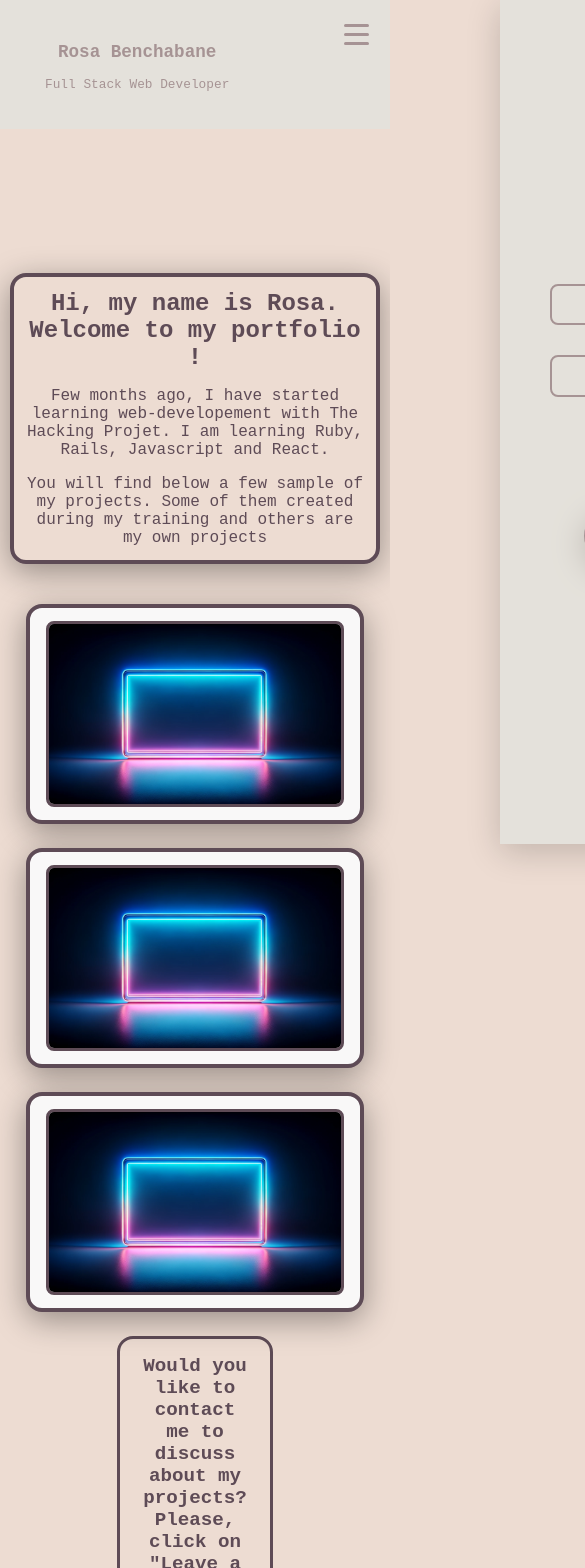
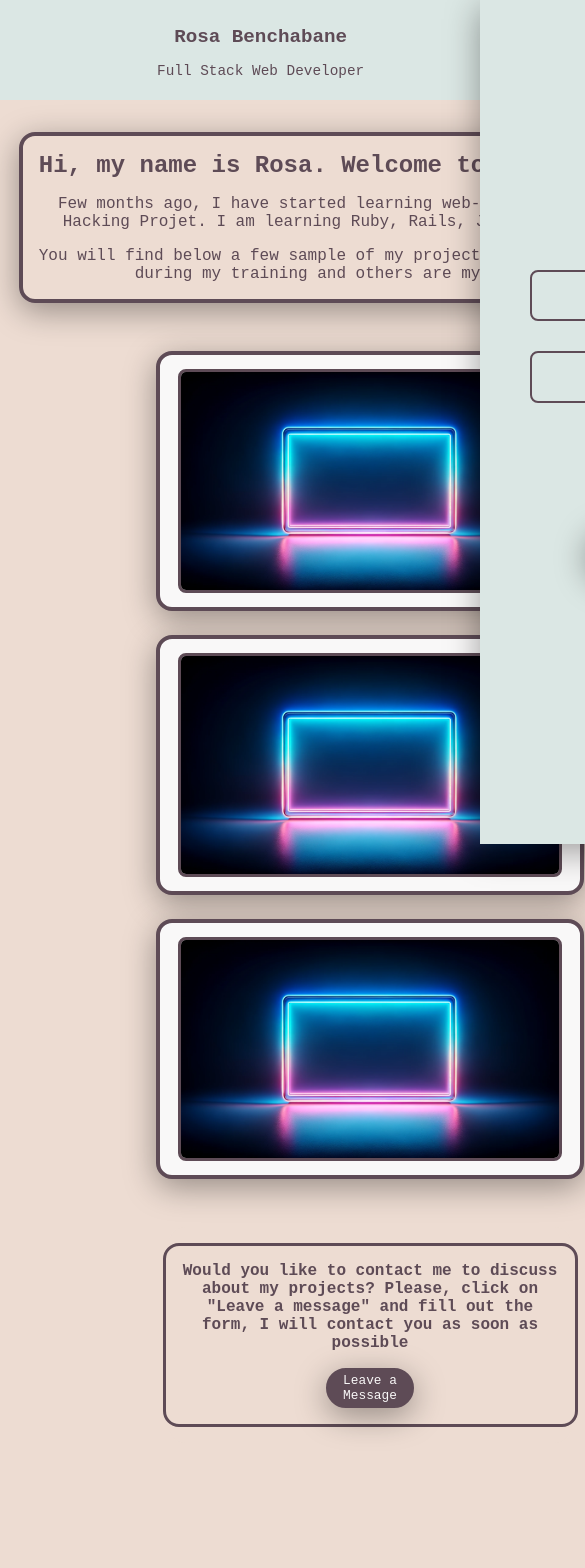
Before and after one commit to RosaBen/RBportfolio, a React (Vite) app: page / in a window 390 px wide. Shown: the top 1568 px of the page, 585 px wide, since content can reach past the window. After the commit the page ends 1459 px from the top, so only its background shows below. Built offline with nearby package versions, Linux system fonts and the light colour scheme.

Commit message:
fixed css

```diff
--- a/src/App.jsx
+++ b/src/App.jsx
@@ -3,6 +3,8 @@ import AppRouter from "./routes/Router";
 import "./styles/navbar.css";
 import './styles/sampleProjects.css';
 import './styles/contact.css';
+import './styles/mobile.css';
+import './styles/tablet.css';
 import { useState } from "react";
 import Navbar from "./components/Navbar";
 
--- /dev/null
+++ b/src/components/Cards.jsx
@@ -0,0 +1,27 @@
+export default function Cards ({ flippedCards, toggleCard, cards }) {
+
+  return (
+    <div className="cards-container">
+      { cards.map(card => (
+        <div
+          key={ card.id }
+          className={ flippedCards[card.id] ? "card is-flipped" : "card" }
+          onClick={ () => toggleCard(card.id) }
+        >
+          <div className="card__inner">
+            <div className="card__face card__front">
+              <img src={ card.image } alt={ card.title } className="img-project" />
+              <h3 className="card__title">{ card.title }</h3>
+            </div>
+            <div className="card__face card__back">
+              <div className="card__content">
+                <h3>{ card.title }</h3>
+                <p>{ card.description }</p>
+              </div>
+            </div>
+          </div>
+        </div>
+      )) }
+    </div>
+  );
+}
--- a/src/components/Form.jsx
+++ b/src/components/Form.jsx
@@ -1,11 +1,20 @@
+import email from '../assets/images/email.svg';
 export default function Form ({ ref }) {
   return (
     <fieldset className="form-container" ref={ ref }>
       <legend className="legend-container">Please Fill out form</legend>
       <form action="" >
-        <div className="form-infos">
-          <img src="" alt="" className="column-one" />
-          <div className="column-two">
+        <div className="form-infos ">
+          <img src={ email } alt="Email anime" className="column-one desktop" />
+          <div className="mobile">
+            <label htmlFor="fullname">Your name</label>
+            <input type="text" name="fullname" />
+            <label htmlFor="title">Object</label>
+            <input type="text" name="title" />
+            <label htmlFor="email">Email</label>
+            <input type="email" name="email" id="email" />
+          </div>
+          <div className="column-two desktop">
 
             <div className="labels">
               <label htmlFor="fullname">Your name</label>
--- a/src/components/SampleProjects.jsx
+++ b/src/components/SampleProjects.jsx
@@ -1,5 +1,7 @@
+
+import { useState } from "react";
 import img1 from "../assets/images/background.webp";
-import { useState } from "react";
+import Cards from './Cards';
 
 export default function SampleProjects () {
   const [flippedCards, setFlippedCards] = useState({});
@@ -39,28 +41,7 @@ export default function SampleProjects () {
         <p>Few months ago, I have started learning web-developement with The Hacking Projet. I am learning Ruby, Rails, Javascript and React.</p>
         <p>You will find below a few sample of my projects. Some of them created during my training and others are my own projects</p>
       </div>
-      <div className="cards-container">
-        { cards.map(card => (
-          <div
-            key={ card.id }
-            className={ flippedCards[card.id] ? "card is-flipped" : "card" }
-            onClick={ () => toggleCard(card.id) }
-          >
-            <div className="card__inner">
-              <div className="card__face card__front">
-                <img src={ card.image } alt={ card.title } className="img-project" />
-                <h3 className="card__title">{ card.title }</h3>
-              </div>
-              <div className="card__face card__back">
-                <div className="card__content">
-                  <h3>{ card.title }</h3>
-                  <p>{ card.description }</p>
-                </div>
-              </div>
-            </div>
-          </div>
-        )) }
-      </div>
+      <Cards flippedCards={ flippedCards } toggleCard={ toggleCard } cards={ cards } />
     </section>
   );
 }
--- a/src/styles/contact.css
+++ b/src/styles/contact.css
@@ -69,3 +69,7 @@
   width: 90%;
 
 }
+
+.mobile {
+  display: none;
+}
--- a/src/styles/index.css
+++ b/src/styles/index.css
@@ -104,6 +104,7 @@ textarea {
   height: 10rem;
   border-radius: 1rem;
   box-shadow: var(--shadow);
+  border: none;
 }
 
 legend {
--- /dev/null
+++ b/src/styles/mobile.css
@@ -0,0 +1,170 @@
+@media (max-width: 480px) {
+
+  /* Nav-Header */
+
+  header {
+    width: 480px;
+    margin-bottom: -7rem;
+  }
+
+  nav {
+    opacity: 1;
+  }
+
+  .burger-menu {
+    top: 0.8rem;
+    right: 1rem;
+  }
+
+  .nav-container {
+    width: 280px;
+  }
+
+  .nav-button {
+    font-size: 1rem;
+    padding: 0.6rem 1.2rem;
+    width: 180px;
+  }
+
+  .nav-github {
+    width: 2.5rem;
+    height: 2.5rem;
+  }
+
+  .icon-nav {
+    width: 2.5rem;
+    height: 2.5rem;
+  }
+
+  .landing_name {
+    font-size: 1.1rem;
+  }
+
+  .landing_title {
+    font-size: 0.8rem;
+  }
+
+  /* SampleProjects Cards*/
+  main {
+    display: flex;
+    flex-direction: column;
+    align-items: center;
+    width: 460px;
+    margin: 0 auto;
+  }
+
+  .cards-container {
+    display: flex;
+    flex-direction: column;
+    width: 460px;
+    max-width: 480px;
+  }
+
+  /* Form-Contact */
+
+  button {
+    width: 5.5rem;
+    font-size: 0.8rem;
+  }
+
+  input {
+    width: 400px !important;
+    height: 2rem;
+  }
+
+  /* label {
+    font-size: 1rem;
+    width: 6rem;
+  } */
+
+  textarea {
+    margin: 0.1rem;
+    width: 400px !important;
+    height: 10rem;
+
+  }
+
+  .contact-container {
+    max-width: 415px;
+    border: none;
+  }
+
+  .message-to-contact {
+    display: flex;
+    flex-direction: column;
+    background-color: var(--light-background);
+    width: 415px;
+    border: 3px solid var(--light-border);
+    border-radius: 1rem;
+    padding: 1rem;
+    align-items: center;
+  }
+
+  .message-to-contact p {
+    font-size: 1rem !important;
+
+  }
+
+  .form-container {
+    padding-bottom: 1rem;
+    display: flex;
+    justify-content: center;
+  }
+
+  .form-container,
+  .textarea {
+    border: none;
+  }
+
+  .legend-container {
+    font-size: 1rem;
+  }
+
+  form {
+    display: flex;
+    flex-direction: column;
+
+    align-items: center
+  }
+
+  .desktop {
+    display: none;
+  }
+
+  .mobile {
+    display: block;
+  }
+
+  .mobile {
+    display: flex;
+    flex-direction: column;
+    width: 300px;
+  }
+
+  .textarea legend {
+    font-size: 1rem;
+  }
+
+  .textarea {
+    display: flex;
+    border: none;
+  }
+
+  /* Home-Cards */
+  .home-description {
+    border-width: 0.3rem;
+    padding: 0.8rem;
+  }
+
+  .card {
+    height: 220px;
+  }
+
+  .card__content h3 {
+    font-size: 1.1rem;
+  }
+
+  .card__content p {
+    font-size: 0.8rem;
+  }
+}
--- a/src/styles/navbar.css
+++ b/src/styles/navbar.css
@@ -129,113 +129,3 @@
     font-size: 1rem;
   }
 }
-
-/* Menu burger activé à partir de 768px */
-@media (max-width: 768px) {
-  nav {
-    position: relative;
-  }
-
-  /* Afficher le burger menu */
-  .burger-menu {
-    display: flex;
-    position: absolute;
-    top: 1rem;
-    right: 1rem;
-  }
-
-  /* Cacher le menu par défaut sur mobile */
-  .nav-container {
-    position: fixed;
-    top: 0;
-    right: -100%;
-    width: 300px;
-    height: 100vh;
-    background-color: var(--dark-background);
-    flex-direction: column;
-    justify-content: center;
-    align-items: center;
-    gap: 2rem;
-    transition: right 0.3s ease;
-    z-index: 1000;
-    box-shadow: var(--shadow);
-  }
-
-  /* Afficher le menu quand ouvert */
-  .nav-container.menu-open {
-    right: 0;
-  }
-
-  .navbar-links {
-    flex-direction: column;
-    gap: 1.5rem;
-    align-items: center;
-  }
-
-  .nav-button {
-    font-size: 1.2rem;
-    padding: 0.8rem 1.5rem;
-    width: 200px;
-    text-align: center;
-    border: 2px solid var(--light-border);
-  }
-
-  .nav-github {
-    width: 3rem;
-    height: 3rem;
-  }
-
-  .navbar-theme {
-    justify-content: center;
-  }
-
-  .landing_text {
-    text-align: center;
-    padding: 1rem;
-  }
-
-  .landing_name {
-    font-size: 1.2rem;
-    padding: 10px;
-  }
-
-  .landing_title {
-    font-size: 0.9rem;
-    padding: 5px;
-  }
-}
-
-@media (max-width: 480px) {
-  .burger-menu {
-    top: 0.8rem;
-    right: 0.8rem;
-  }
-
-  .nav-container {
-    width: 280px;
-  }
-
-  .nav-button {
-    font-size: 1rem;
-    padding: 0.6rem 1.2rem;
-    width: 180px;
-  }
-
-  .nav-github {
-    width: 2.5rem;
-    height: 2.5rem;
-  }
-
-  .icon-nav {
-    width: 2.5rem;
-    height: 2.5rem;
-  }
-
-  .landing_name {
-    font-size: 1.1rem;
-  }
-
-  .landing_title {
-    font-size: 0.8rem;
-  }
-}
--- a/src/styles/sampleProjects.css
+++ b/src/styles/sampleProjects.css
@@ -78,7 +78,7 @@
   border: 0.2rem solid var(--light-border);
 }
 
-/* Masquer le titre sur la face avant */
+
 .card__title {
   display: none;
 }
@@ -89,14 +89,14 @@
 }
 
 .card__content h3 {
-  font-size: 1.4rem;
-  margin-bottom: 1.5rem;
+  font-size: 1.2rem;
+  margin-bottom: 0.5rem;
   color: var(--card-text);
 }
 
 .card__content p {
   font-size: 1rem;
-  line-height: 1.6;
+  line-height: 1;
   color: var(--card-text);
 }
 
@@ -116,48 +116,3 @@
     height: 280px;
   }
 }
-
-@media (max-width: 768px) {
-  .home-description {
-    width: 95%;
-    padding: 1rem;
-    margin: 1rem auto;
-  }
-
-  .cards-container {
-    grid-template-columns: 1fr;
-    gap: 1.5rem;
-    margin: 1.5rem auto;
-  }
-
-  .card {
-    height: 260px;
-  }
-
-  .card__content p {
-    font-size: 0.9rem;
-  }
-
-  .card__content h3 {
-    font-size: 1.2rem;
-  }
-}
-
-@media (max-width: 480px) {
-  .home-description {
-    border-width: 0.3rem;
-    padding: 0.8rem;
-  }
-
-  .card {
-    height: 220px;
-  }
-
-  .card__content h3 {
-    font-size: 1.1rem;
-  }
-
-  .card__content p {
-    font-size: 0.8rem;
-  }
-}
--- /dev/null
+++ b/src/styles/tablet.css
@@ -0,0 +1,158 @@
+@media (max-width: 768px) {
+
+  /* Nav-Header */
+
+  header {
+    width: 768px;
+    margin-bottom: -7rem;
+  }
+
+  nav {
+    position: relative;
+    opacity: 1;
+  }
+
+  /* Afficher le burger menu */
+  .burger-menu {
+    display: flex;
+    position: absolute;
+    top: 1rem;
+    right: 2rem;
+  }
+
+  /* Cacher le menu par défaut sur mobile */
+  .nav-container {
+    position: fixed;
+    top: 0;
+    right: -100%;
+    width: 300px;
+    height: 100vh;
+    background-color: var(--dark-background);
+    flex-direction: column;
+    justify-content: center;
+    align-items: center;
+    gap: 2rem;
+    transition: right 0.3s ease;
+    z-index: 1000;
+    box-shadow: var(--shadow);
+  }
+
+  /* Afficher le menu quand ouvert */
+  .nav-container.menu-open {
+    right: 0;
+  }
+
+  .navbar-links {
+    flex-direction: column;
+    gap: 1.5rem;
+    align-items: center;
+  }
+
+  .nav-button {
+    font-size: 1.2rem;
+    padding: 0.8rem 1.5rem;
+    width: 200px;
+    text-align: center;
+    border: 2px solid var(--light-border);
+  }
+
+  .nav-github {
+    width: 3rem;
+    height: 3rem;
+  }
+
+  .navbar-theme {
+    justify-content: center;
+  }
+
+  .landing_text {
+    display: flex;
+    flex-direction: column;
+    align-items: center;
+    padding-left: 8rem;
+  }
+
+  .landing_name {
+    font-size: 1.2rem;
+    padding: 10px;
+  }
+
+  .landing_title {
+    font-size: 0.9rem;
+    padding: 5px;
+  }
+
+  /* Home-Cards */
+
+  main {
+    display: flex;
+    flex-direction: column;
+    align-items: center;
+    width: 740px;
+  }
+
+  .home-description {
+    width: 95%;
+    padding: 1rem;
+    margin: 1rem auto;
+  }
+
+  .cards-container {
+    display: flex;
+    flex-direction: column;
+    background-size: auto;
+    max-width: 768px;
+  }
+
+  .card {
+    height: 260px;
+  }
+
+  .card__content p {
+    font-size: 0.9rem;
+  }
+
+  .card__content h3 {
+    font-size: 1.2rem;
+  }
+
+  /* Form-Contact */
+  .contact-container {
+    width: 90%;
+    margin: 1rem;
+  }
+
+  .message-to-contact p {
+    font-size: 1.2rem;
+  }
+
+  .form-container,
+  .textarea {
+    border: none;
+  }
+
+  .legend-container {
+    font-size: 1rem;
+  }
+
+  .form-infos {
+    display: flex;
+    flex-direction: column;
+    align-items: center;
+  }
+
+  .desktop {
+    display: none;
+  }
+
+  .mobile {
+    display: block;
+    display: flex;
+    flex-direction: column;
+    align-items: center;
+  }
+
+  input {
+    width: 21rem;
+  }
+}
```
Also changed, not shown: src/assets/images/email.svg (added).
